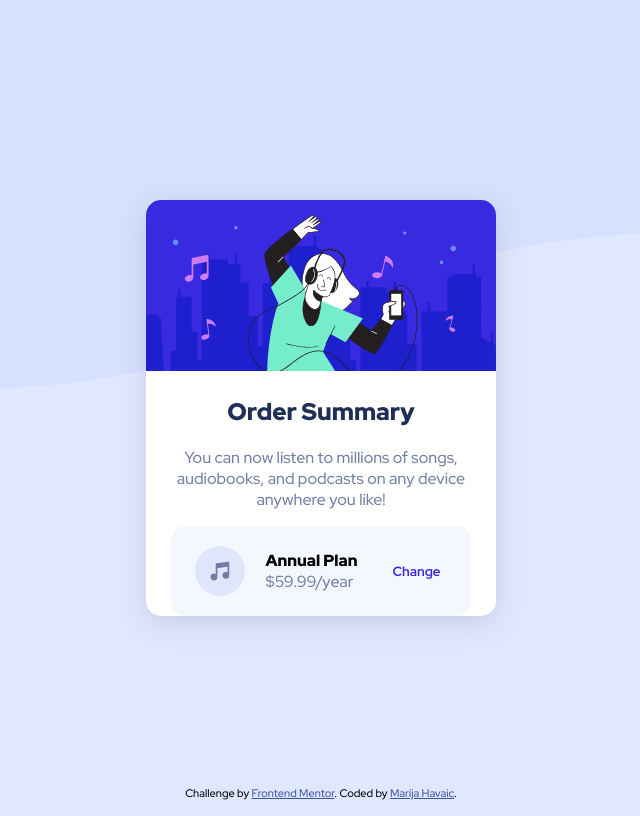
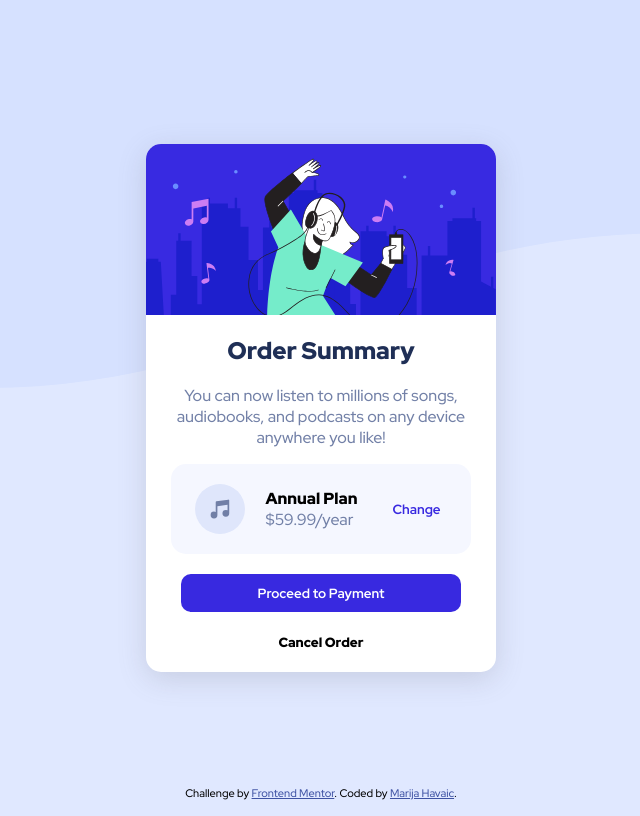
Before and after one commit to marijahavaic/frontend-mentor-order-summary-component, a plain HTML site: page index.html in a window 1280 px wide. Shown: the whole page, without its empty margins (319-959 px from the left). Drawn offline with Linux system fonts and the light colour scheme.

Commit message:
Style buttons

```diff
--- a/index.html
+++ b/index.html
@@ -52,8 +52,8 @@
                 </div>
                 <button class="change_btn">Change</button>
             </div>
-            <!-- <button class="payment">Proceed to Payment</button>
-            <button class="cancel">Cancel Order</button> -->
+            <button class="btn payment">Proceed to Payment</button>
+            <button class="btn cancel">Cancel Order</button>
         </div>
 
         <div class="attribution">
--- a/style.css
+++ b/style.css
@@ -44,9 +44,12 @@ span {
 .summary_container {
     background-color: #fff;
     width: 350px;
-    /* height: 500px; */
     border-radius: 15px;
     box-shadow: rgba(100, 100, 111, 0.2) 0px 7px 29px 0px;
+    display: flex;
+    flex-direction: column;
+    justify-content: center;
+    align-items: center;
 }
 
 .summary_container img {
@@ -96,6 +99,27 @@ span {
     align-items: flex-start;
 }
 
+.btn {
+    width: 80%;
+    outline: none;
+    border: none;
+}
+
+.payment {
+    background-color: var(--primary-bright-blue);
+    color: #fff;
+    padding: 10px;
+    margin: 20px 0;
+    border-radius: 10px;
+    font-weight: 700;
+}
+
+.cancel {
+    margin-bottom: 20px;
+    font-weight: 900;
+    background: transparent;
+}
+
 .attribution {
     position: absolute;
     bottom: 0;
```
